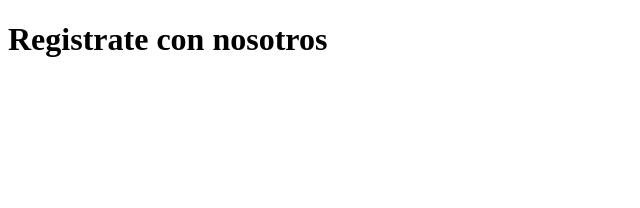
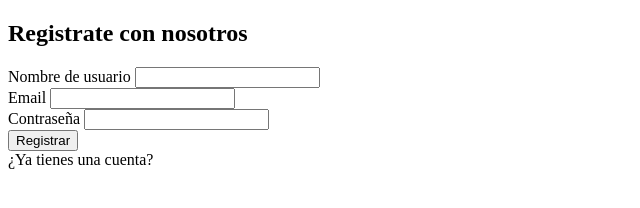
Before and after one commit to Leoandrescr/ProPetStore, a plain HTML site: page paginas/registro.html in a window 1280 px wide. Shown: the whole page, without its empty margins (0-640 px from the left). Drawn offline with Linux system fonts and the light colour scheme.

Commit message:
creacion

```diff
--- a/paginas/registro.html
+++ b/paginas/registro.html
@@ -1,16 +1,45 @@
 <!DOCTYPE html>
-<html lang="en">
+<html lang="es">
+
 <head>
   <meta charset="UTF-8">
   <meta name="viewport" content="width=device-width, initial-scale=1.0, shrink-to-fit=no">
   <title id="pageTitle">Registro - Nuevo Usuario</title>
   <link rel="icon" type="image/x-icon" href="recursos/icons/petStoreIcon.ico"/>
 </head>
-<header>
-  <h1>Registrate con nosotros</h1>
-</header>
-</head>
+
 <body>
 
+  <section id="userRegistro">
+    <h2>Registrate con nosotros</h2>
+
+    <form id="formRegistro">
+      <div>
+        <label for="userName">Nombre de usuario</label>
+        <input type="text" id="userName" name="nombreUsuario">
+      </div>
+
+      <div>
+        <label for="userMail">Email</label>
+        <input type="email" id="userMail" name="mailUsuario">
+      </div>
+
+      <div>
+        <label for="userPassword">Contraseña</label>
+        <input type="password" id="userPassword" name="contraseñaUsuario">
+      </div>
+
+      <div>
+        <button type="submit">Registrar</button>
+      </div>
+
+      <div>
+        <a onclick="location.href='paginas/Login.html'">¿Ya tienes una cuenta?</a>
+      </div>
+
+    </form>
+  </section>
+
 </body>
+
 </html>
```
Also changed, not shown: index.html (+2 -2 lines).
